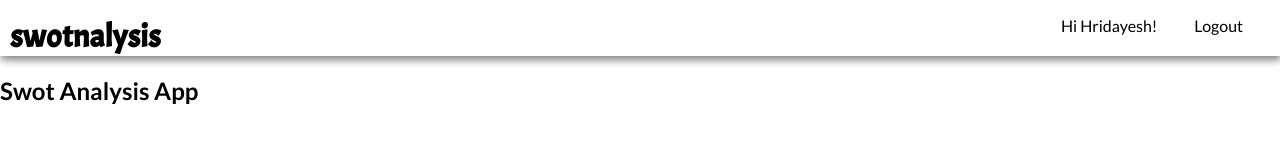
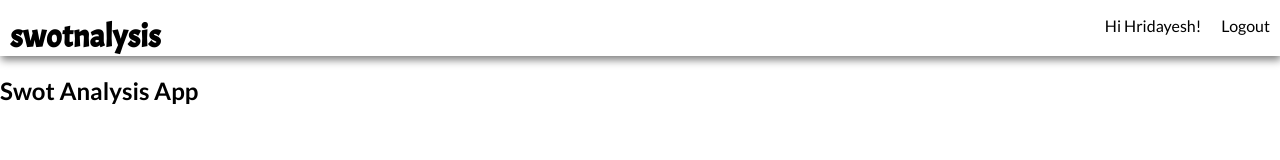
Before and after one commit to vyasriday/swotnalysis, a React (Create React App) app: page / in a window 1280 px wide. Shown: the top 160 px of the page. Built offline with nearby package versions, Linux system fonts and the light colour scheme.

Commit message:
updated header css

```diff
--- a/src/components/Header/header.scss
+++ b/src/components/Header/header.scss
@@ -10,8 +10,13 @@ header {
 
 .right-navigation {
 	display: flex;
-	width: 20%;
 	justify-content: space-evenly;
+	:first-child {
+		margin: 0 10px;
+	}
+	:last-child {
+		margin-right: 10px;
+	}
 }
 
 .logo {
```
